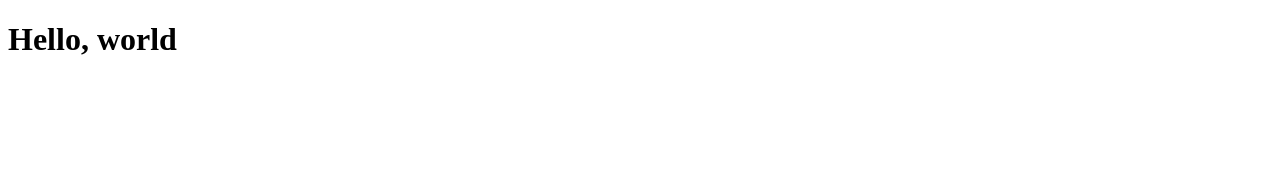
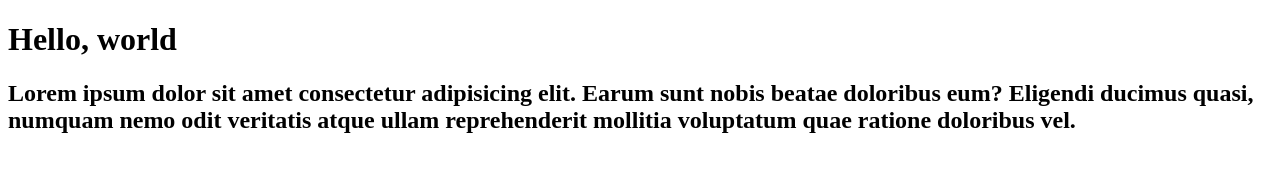
Before and after one commit to SSandravaleria/curso-git, a plain HTML site: page index.html in a window 1280 px wide. Drawn offline with Linux system fonts and the light colour scheme.

Commit message:
10º commit - Adicionando 2 com o lorem

```diff
--- a/index.html
+++ b/index.html
@@ -7,5 +7,8 @@
 </head>
 <body>
     <h1>Hello, world</h1>
+    <h2>Lorem ipsum dolor sit amet consectetur adipisicing elit. Earum sunt nobis beatae doloribus eum?
+        Eligendi ducimus quasi,
+        numquam nemo odit veritatis atque ullam reprehenderit mollitia voluptatum quae ratione doloribus vel.</h2>
 </body>
 </html>
```
